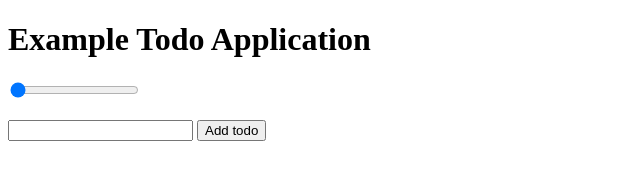
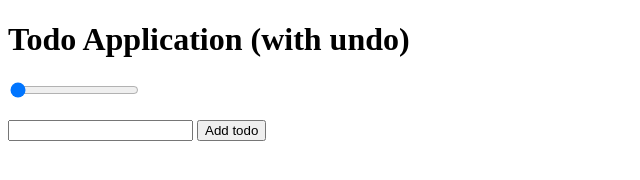
Before and after one commit to lewie9021/experiments, a website: page todo-list-undo/index.html in a window 1280 px wide. Shown: the whole page, without its empty margins (0-640 px from the left). Drawn offline with nearby package versions, Linux system fonts and the light colour scheme.

Commit message:
Fixed a typo with the title.

```diff
--- a/todo-list-undo/index.html
+++ b/todo-list-undo/index.html
@@ -2,7 +2,7 @@
 <html lang="en">
     <head>
         <meta charset="UTF-8"/>
-        <title>Todo Appliaction (with undo)</title>
+        <title>Todo Application (with undo)</title>
         <script id="template-app" type="text/x-handlebars-template">
             <h1>{{title}}</h1>
 
--- a/todo-list-undo/main.js
+++ b/todo-list-undo/main.js
@@ -25,7 +25,7 @@ var HISTORY = [TODOS];
 var $app = document.getElementById("app");
 
 $app.innerHTML = render("app", {
-    title: "Example Todo Application"
+    title: "Todo Application (with undo)"
 });
 
 var $historySlider = document.getElementById("history-slider");
```
